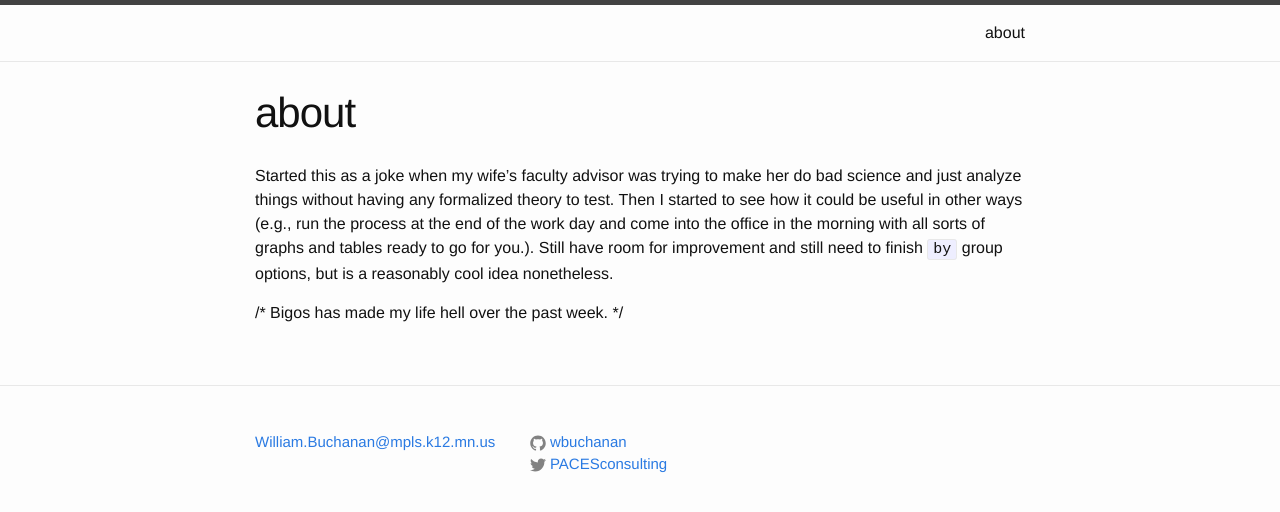
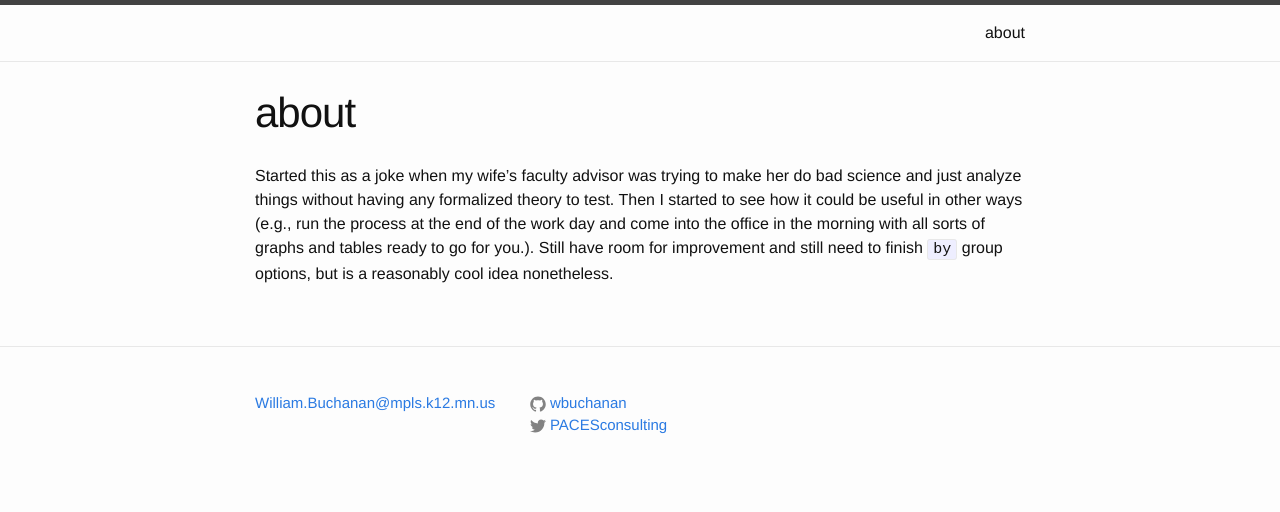
Before and after one commit to wbuchanan/eda, a Jekyll site: the page built from about.md, in a window 1280 px wide. Shown: the top 512 px of the page. Built offline with Jekyll 4.4.1, drawn with Linux system fonts in a browser that asks for light colours.

Commit message:
Rebuilt page...life still hell thanks to Bigos...but now there are lawyers to handle all that mess.

```diff
--- a/about.md
+++ b/about.md
@@ -5,5 +5,3 @@ permalink: /about/
 ---
 
 Started this as a joke when my wife's faculty advisor was trying to make her do bad science and just analyze things without having any formalized theory to test.  Then I started to see how it could be useful in other ways (e.g., run the process at the end of the work day and come into the office in the morning with all sorts of graphs and tables ready to go for you.).  Still have room for improvement and still need to finish `by` group options, but is a reasonably cool idea nonetheless.
-
-/* Bigos has made my life hell over the past week. */
```
Also changed, not shown: 2 other files.
